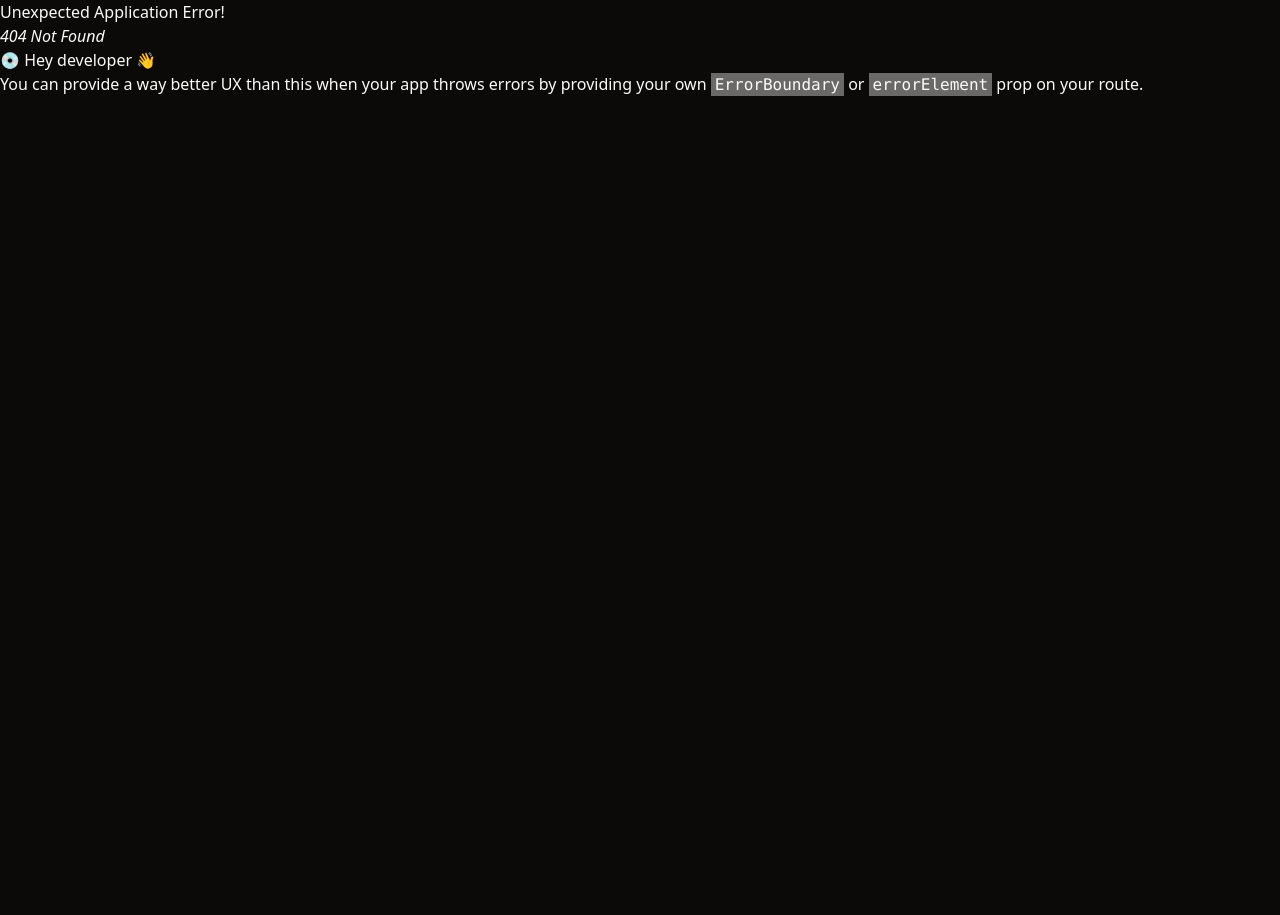
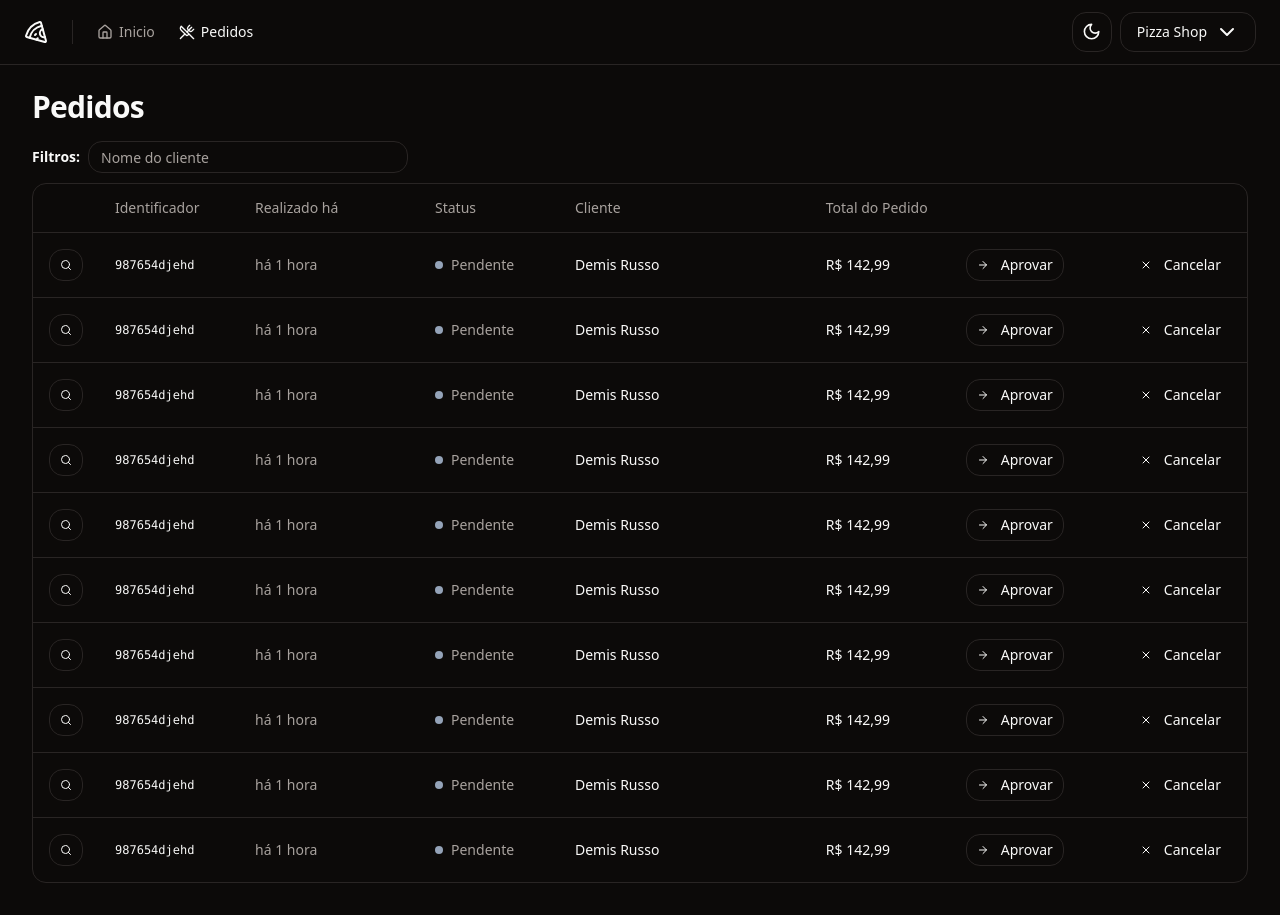
Before and after one commit to demisrusso9/pizza-shop, a React (Vite) app: page /orders in a window 1280 px wide. Before the commit this address had no page. Before the commit the page ends 800 px from the top, so only its background shows below. Built offline with nearby package versions, Linux system fonts and the light colour scheme.

Commit message:
add orders page

```diff
--- a/src/components/ui/button.tsx
+++ b/src/components/ui/button.tsx
@@ -22,6 +22,7 @@
       size: {
         default: 'h-10 px-4 py-2',
         sm: 'h-9 rounded-md px-3',
+        xs: 'h-8 px-2.5',
         lg: 'h-11 rounded-md px-8',
         icon: 'h-10 w-10',
       },
--- /dev/null
+++ b/src/components/ui/table.tsx
@@ -0,0 +1,117 @@
+import * as React from "react"
+
+import { cn } from "@/lib/utils"
+
+const Table = React.forwardRef<
+  HTMLTableElement,
+  React.HTMLAttributes<HTMLTableElement>
+>(({ className, ...props }, ref) => (
+  <div className="relative w-full overflow-auto">
+    <table
+      ref={ref}
+      className={cn("w-full caption-bottom text-sm", className)}
+      {...props}
+    />
+  </div>
+))
+Table.displayName = "Table"
+
+const TableHeader = React.forwardRef<
+  HTMLTableSectionElement,
+  React.HTMLAttributes<HTMLTableSectionElement>
+>(({ className, ...props }, ref) => (
+  <thead ref={ref} className={cn("[&_tr]:border-b", className)} {...props} />
+))
+TableHeader.displayName = "TableHeader"
+
+const TableBody = React.forwardRef<
+  HTMLTableSectionElement,
+  React.HTMLAttributes<HTMLTableSectionElement>
+>(({ className, ...props }, ref) => (
+  <tbody
+    ref={ref}
+    className={cn("[&_tr:last-child]:border-0", className)}
+    {...props}
+  />
+))
+TableBody.displayName = "TableBody"
+
+const TableFooter = React.forwardRef<
+  HTMLTableSectionElement,
+  React.HTMLAttributes<HTMLTableSectionElement>
+>(({ className, ...props }, ref) => (
+  <tfoot
+    ref={ref}
+    className={cn(
+      "border-t bg-muted/50 font-medium [&>tr]:last:border-b-0",
+      className
+    )}
+    {...props}
+  />
+))
+TableFooter.displayName = "TableFooter"
+
+const TableRow = React.forwardRef<
+  HTMLTableRowElement,
+  React.HTMLAttributes<HTMLTableRowElement>
+>(({ className, ...props }, ref) => (
+  <tr
+    ref={ref}
+    className={cn(
+      "border-b transition-colors hover:bg-muted/50 data-[state=selected]:bg-muted",
+      className
+    )}
+    {...props}
+  />
+))
+TableRow.displayName = "TableRow"
+
+const TableHead = React.forwardRef<
+  HTMLTableCellElement,
+  React.ThHTMLAttributes<HTMLTableCellElement>
+>(({ className, ...props }, ref) => (
+  <th
+    ref={ref}
+    className={cn(
+      "h-12 px-4 text-left align-middle font-medium text-muted-foreground [&:has([role=checkbox])]:pr-0",
+      className
+    )}
+    {...props}
+  />
+))
+TableHead.displayName = "TableHead"
+
+const TableCell = React.forwardRef<
+  HTMLTableCellElement,
+  React.TdHTMLAttributes<HTMLTableCellElement>
+>(({ className, ...props }, ref) => (
+  <td
+    ref={ref}
+    className={cn("p-4 align-middle [&:has([role=checkbox])]:pr-0", className)}
+    {...props}
+  />
+))
+TableCell.displayName = "TableCell"
+
+const TableCaption = React.forwardRef<
+  HTMLTableCaptionElement,
+  React.HTMLAttributes<HTMLTableCaptionElement>
+>(({ className, ...props }, ref) => (
+  <caption
+    ref={ref}
+    className={cn("mt-4 text-sm text-muted-foreground", className)}
+    {...props}
+  />
+))
+TableCaption.displayName = "TableCaption"
+
+export {
+  Table,
+  TableHeader,
+  TableBody,
+  TableFooter,
+  TableHead,
+  TableRow,
+  TableCell,
+  TableCaption,
+}
--- a/src/pages/Routes.tsx
+++ b/src/pages/Routes.tsx
@@ -1,6 +1,7 @@
 import { createBrowserRouter, RouterProvider } from 'react-router-dom'
 
 import { Dashboard } from './app/dashboard'
+import { Orders } from './app/orders/orders'
 import { SignIn } from './auth/sign-in'
 import { SignUp } from './auth/sign-up'
 import { AppLayout } from './layouts/app'
@@ -11,7 +12,10 @@
     {
       path: '/',
       element: <AppLayout />,
-      children: [{ path: '/', element: <Dashboard /> }],
+      children: [
+        { path: '/', element: <Dashboard /> },
+        { path: '/orders', element: <Orders /> },
+      ],
     },
     {
       path: '/',
--- /dev/null
+++ b/src/pages/app/orders/orders.tsx
@@ -0,0 +1,101 @@
+import { ArrowRight, Search, X } from 'lucide-react'
+import { Helmet } from 'react-helmet-async'
+
+import { Button } from '@/components/ui/button'
+import { Input } from '@/components/ui/input'
+import {
+  Table,
+  TableBody,
+  TableCell,
+  TableHead,
+  TableHeader,
+  TableRow,
+} from '@/components/ui/table'
+
+export function Orders() {
+  return (
+    <>
+      <Helmet title="Pedidos" />
+
+      <div className="flex flex-col gap-4">
+        <h1 className="text-3xl font-bold tracking-tight">Pedidos</h1>
+      </div>
+
+      <div className="space-y-2.5">
+        <form className="flex items-center gap-2">
+          <span className="text-sm font-semibold">Filtros:</span>
+          <Input
+            type="text"
+            placeholder="Nome do cliente"
+            className="h-8 w-[320px]"
+          />
+        </form>
+
+        <div className="rounded-md border">
+          <Table>
+            <TableHeader>
+              <TableRow>
+                <TableHead className="w-[64px]"></TableHead>
+                <TableHead className="w-[140px]">Identificador</TableHead>
+                <TableHead className="w-[180px]">Realizado há</TableHead>
+                <TableHead className="w-[140px]">Status</TableHead>
+                <TableHead>Cliente</TableHead>
+                <TableHead className="w-[140px]">Total do Pedido</TableHead>
+                <TableHead className="w-[164px]"></TableHead>
+                <TableHead className="w-[132px]"></TableHead>
+              </TableRow>
+            </TableHeader>
+
+            <TableBody>
+              {Array.from({ length: 10 }).map((_, index) => (
+                <TableRow key={index}>
+                  <TableCell>
+                    <Button variant="outline" size="xs">
+                      <Search className="h-3 w-3" />
+                      <span className="sr-only">Detalhe do pedido</span>
+                    </Button>
+                  </TableCell>
+
+                  <TableCell className="font-mono text-xs font-medium">
+                    987654djehd
+                  </TableCell>
+
+                  <TableCell className="text-muted-foreground">
+                    há 1 hora
+                  </TableCell>
+
+                  <TableCell>
+                    <div className="flex items-center gap-2">
+                      <span className="h-2 w-2 rounded-full bg-slate-400" />
+                      <span className="font-medium text-muted-foreground">
+                        Pendente
+                      </span>
+                    </div>
+                  </TableCell>
+
+                  <TableCell className="font-medium">Demis Russo</TableCell>
+
+                  <TableCell className="font-medium">R$ 142,99</TableCell>
+
+                  <TableCell>
+                    <Button variant="outline" size="xs">
+                      <ArrowRight className="mr-3 h-3 w-3" />
+                      Aprovar
+                    </Button>
+                  </TableCell>
+
+                  <TableCell>
+                    <Button variant="ghost" size="xs">
+                      <X className="mr-3 h-3 w-3" />
+                      Cancelar
+                    </Button>
+                  </TableCell>
+                </TableRow>
+              ))}
+            </TableBody>
+          </Table>
+        </div>
+      </div>
+    </>
+  )
+}
--- a/src/pages/layouts/app.tsx
+++ b/src/pages/layouts/app.tsx
@@ -7,7 +7,7 @@
     <div className="flex min-h-screen flex-col antialiased">
       <Header />
 
-      <main className="flex flex-1 gap-4 p-8 pt-6">
+      <main className="flex flex-1 flex-col gap-4 p-8 pt-6">
         <Outlet />
       </main>
     </div>
```
